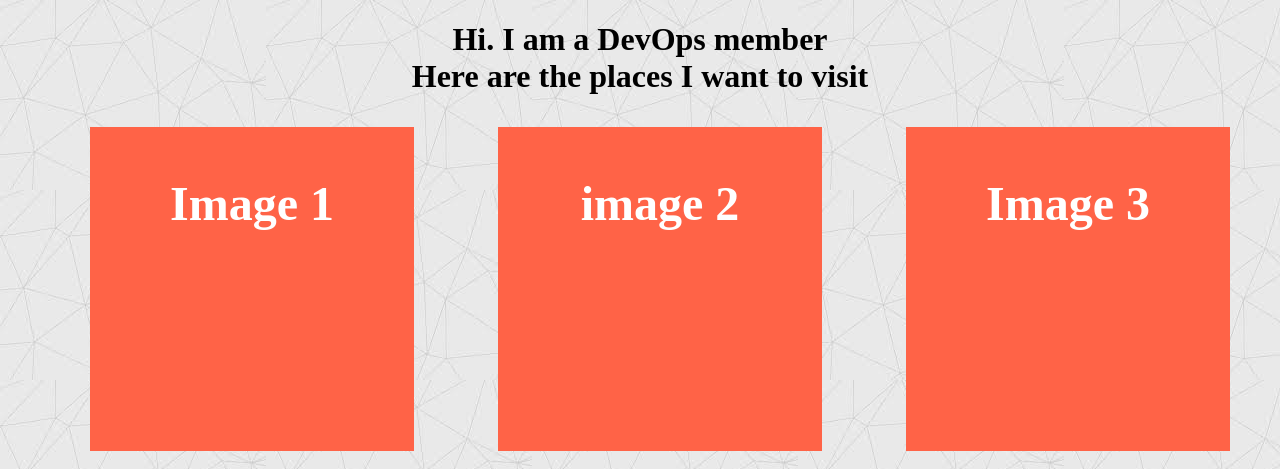
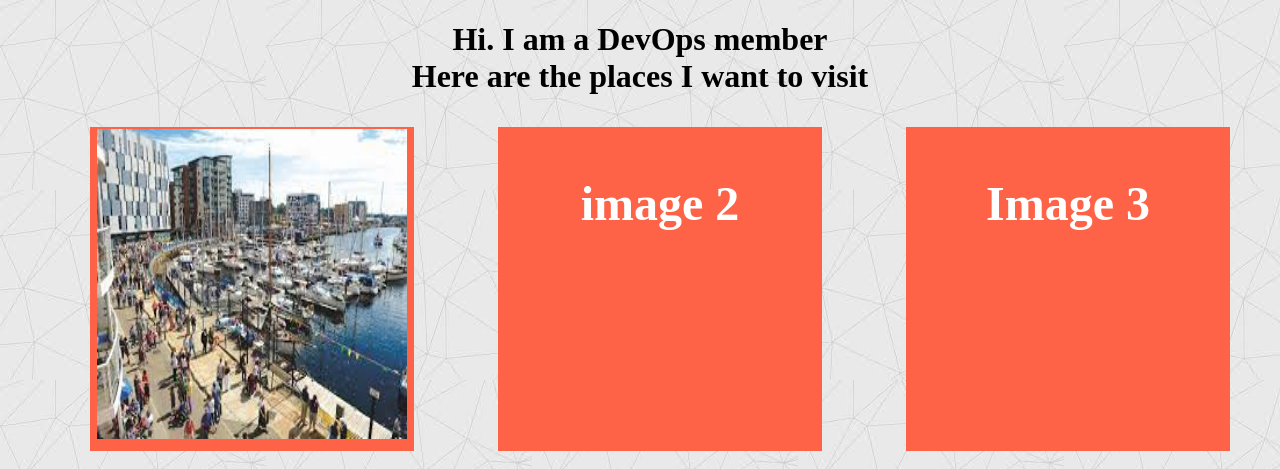
Before and after one commit to MTalha095/Godwin, a plain HTML site: page index.html in a window 1280 px wide. Shown: the top 469 px of the page. Drawn offline with Linux system fonts and the light colour scheme.

Commit message:
second push

```diff
--- a/index.html
+++ b/index.html
@@ -49,7 +49,7 @@ body{background-image: url("images.jpg");}
       <!--Unordered list-->
     <ul class="flex-container">
         <!--flexi items in form of images of places -->
-        <li class="flex-item">Image 1</li>
+        <li class="flex-item"><img  style="width: 310px; height: 310px;"  src="university.jpg"/></li>
         <li class="flex-item">image 2</li>
         <li class="flex-item">Image 3</li>
 
```
